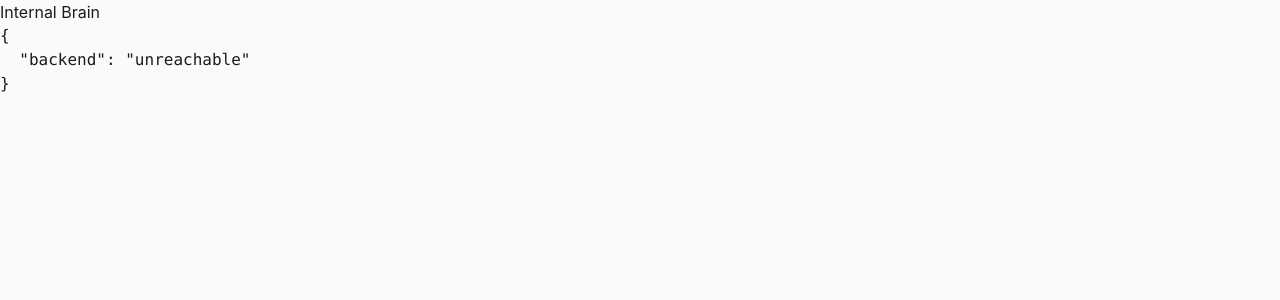
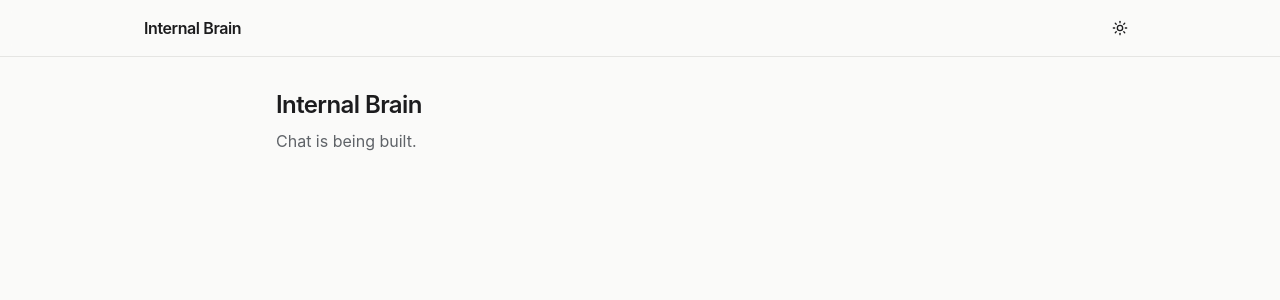
Before and after one commit to gabriel-wan/tencent-hackathon-fintech, a Next.js app in the folder frontend/: page / in a window 1280 px wide. Shown: the top 300 px of the page. Built offline with nearby package versions, Linux system fonts and the light colour scheme; no server answers.

Commit message:
feat(frontend): add the app shell with header and page container
A sticky header with a plain-text wordmark (product name still TBD),
a nav slot for later phases and the theme toggle, plus a centred
~760 px page container. The home page is a placeholder with no fake
chat UI.

```diff
--- a/frontend/app/layout.tsx
+++ b/frontend/app/layout.tsx
@@ -1,6 +1,7 @@
 import type { Metadata } from "next";
 import type { ReactNode } from "react";
 
+import { AppHeader } from "@/components/app-header";
 import { ThemeProvider } from "@/components/theme-provider";
 
 import "./globals.css";
@@ -14,8 +15,11 @@ export const metadata: Metadata = {
 export default function RootLayout({ children }: { children: ReactNode }) {
   return (
     <html lang="en" suppressHydrationWarning>
-      <body>
-        <ThemeProvider>{children}</ThemeProvider>
+      <body className="flex min-h-dvh flex-col">
+        <ThemeProvider>
+          <AppHeader />
+          {children}
+        </ThemeProvider>
       </body>
     </html>
   );
--- a/frontend/app/page.tsx
+++ b/frontend/app/page.tsx
@@ -1,21 +1,11 @@
-import { connection } from "next/server";
+import { PageContainer } from "@/components/page-container";
 
-async function getHealth() {
-  try {
-    const res = await fetch(`${process.env.BACKEND_URL}/health`, { cache: "no-store" });
-    return await res.json();
-  } catch {
-    return { backend: "unreachable" };
-  }
-}
-
-export default async function Home() {
-  await connection(); // render per request: backend is unreachable during `next build`
-  const health = await getHealth();
+// Placeholder until the chat page (ui-plan.md, Phase 4). Deliberately no fake chat UI.
+export default function Home() {
   return (
-    <main>
-      <h1>Internal Brain</h1>
-      <pre>{JSON.stringify(health, null, 2)}</pre>
-    </main>
+    <PageContainer>
+      <h1 className="text-2xl font-semibold tracking-tight">Internal Brain</h1>
+      <p className="mt-2 text-muted-foreground">Chat is being built.</p>
+    </PageContainer>
   );
 }
--- /dev/null
+++ b/frontend/components/app-header.tsx
@@ -0,0 +1,26 @@
+import Link from "next/link";
+import type { ReactNode } from "react";
+
+import { ThemeToggle } from "@/components/theme-toggle";
+
+// The product name is still TBD (docs/PROJECT.md); plain-text wordmark until then.
+export function AppHeader({ nav, actions }: { nav?: ReactNode; actions?: ReactNode }) {
+  return (
+    <header className="sticky top-0 z-40 border-b bg-background/95 backdrop-blur supports-[backdrop-filter]:bg-background/80">
+      <div className="mx-auto flex h-14 w-full max-w-5xl items-center gap-4 px-4">
+        <Link href="/" className="rounded-md text-base font-semibold tracking-tight">
+          Internal Brain
+        </Link>
+        {nav ? (
+          <nav aria-label="Main" className="flex items-center gap-1">
+            {nav}
+          </nav>
+        ) : null}
+        <div className="ml-auto flex items-center gap-1">
+          {actions}
+          <ThemeToggle />
+        </div>
+      </div>
+    </header>
+  );
+}
--- /dev/null
+++ b/frontend/components/page-container.tsx
@@ -0,0 +1,9 @@
+import type { ReactNode } from "react";
+
+import { cn } from "@/lib/utils";
+
+// One centred column; ~760 px keeps answer text at a readable line length.
+// Admin pages pass a wider max width for tables.
+export function PageContainer({ children, className }: { children: ReactNode; className?: string }) {
+  return <main className={cn("mx-auto w-full max-w-[760px] flex-1 px-4 py-8", className)}>{children}</main>;
+}
```
